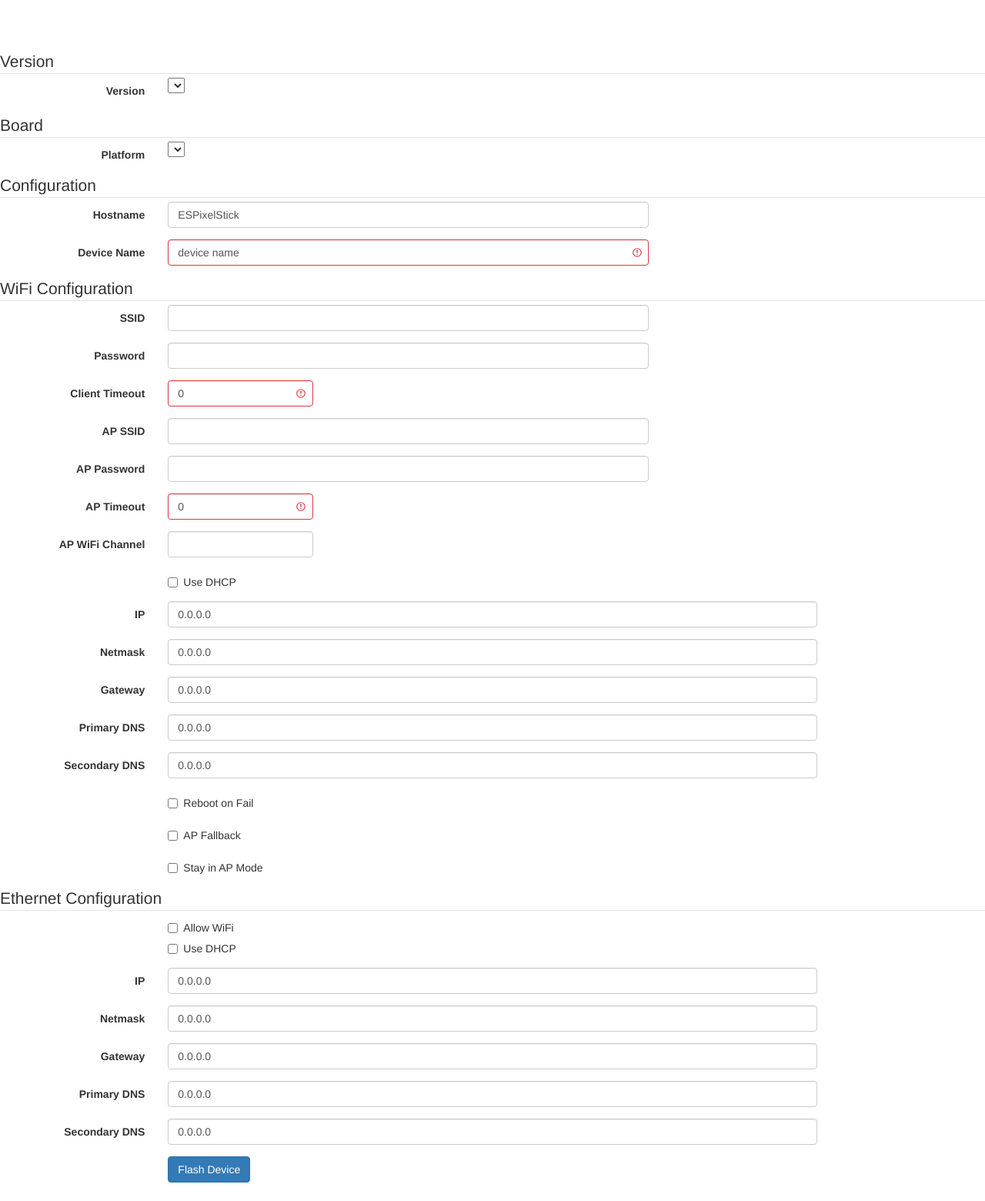
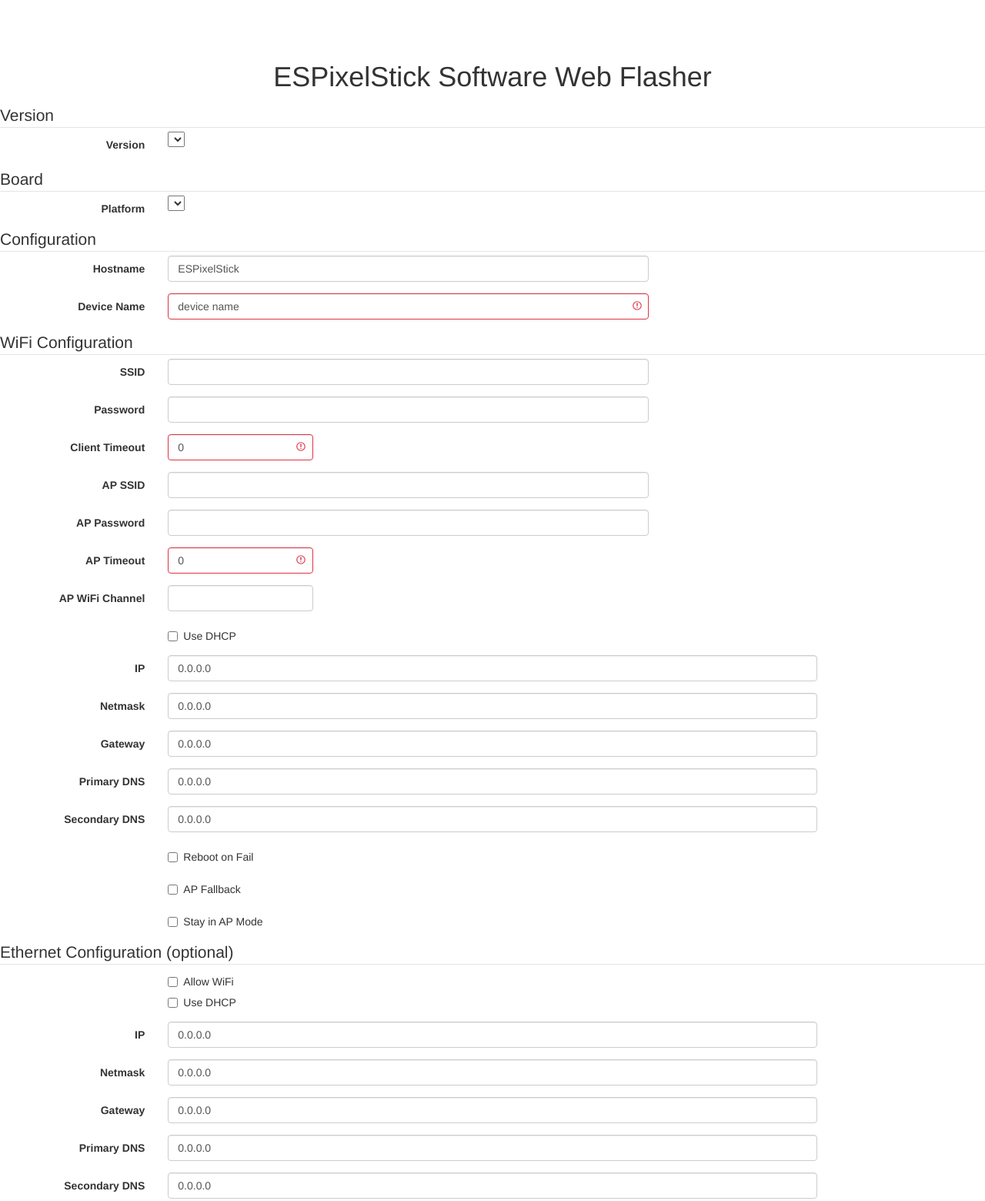
Before and after one commit to MartinMueller2003/EspsWebFlashTool, a website: page html/EspsWebFlashTool.html in a window 1280 px wide. Shown: the top 1560 px of the page at 77% size. Drawn offline with Linux system fonts and the light colour scheme; no server answers; a script that the page names is missing.

Commit message:
Added title Added Header to page Added the word optional to the Ethernet config

```diff
--- a/html/EspsWebFlashTool.html
+++ b/html/EspsWebFlashTool.html
@@ -2,8 +2,10 @@
 <html lang="en">
 
     <head>
+        <title>ESPS Web Flasher</title>
         <link rel="stylesheet" type="text/css" href="css/bootstrap.css">
         <link rel="stylesheet" type="text/css" href="css/style.css">
+        <h1 align = "center">ESPixelStick Software Web Flasher</h1>
     </head>
 
     <body>
@@ -184,7 +186,7 @@
                             </div>
                         </fieldset>
                         <fieldset id="eth" class="">
-                            <legend class="esps-legend">Ethernet Configuration</legend>
+                            <legend class="esps-legend">Ethernet Configuration (optional)</legend>
                             <div class="form-group">
                                 <div class="col-sm-offset-2 col-sm-8">
                                     <div class="checkbox"><label><input type="checkbox" id="weus"
```
